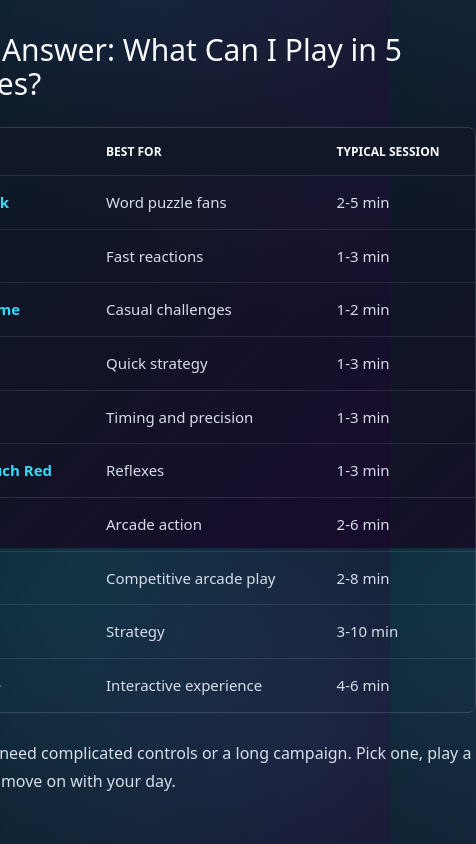
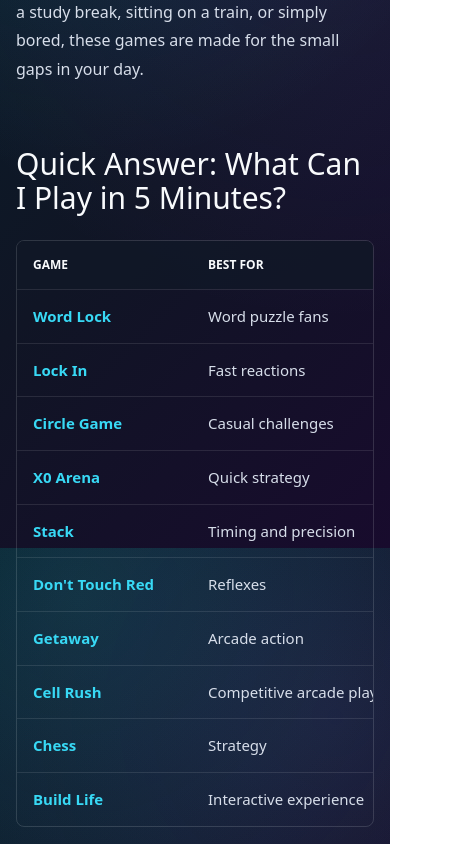
Before and after one commit to donboscomenezes-stack/webrisehub-site, a Next.js app: page /blog/10-quick-games-5-minutes in a window 390 px wide. Shown: the part 1140-1984 px from the top of the page, 476 px wide, since content can reach past the window. Built offline with nearby package versions, Linux system fonts and the light colour scheme; no server answers.

Commit message:
Fix mobile article overflow

```diff
--- a/src/app/globals.css
+++ b/src/app/globals.css
@@ -1615,6 +1615,7 @@ body > * {
 }
 
 .article-body {
+  min-width: 0;
   color: #d7deea;
   font-size: 17px;
   line-height: 1.78;
@@ -1635,6 +1636,7 @@ body > * {
 }
 
 .article-table-wrap {
+  max-width: 100%;
   overflow-x: auto;
   margin: 26px 0;
   border: 1px solid rgba(248, 250, 252, 0.14);
```
